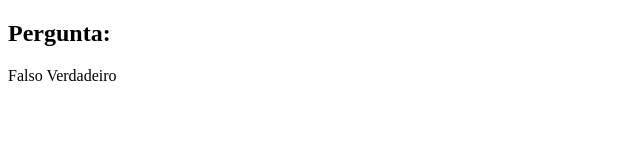
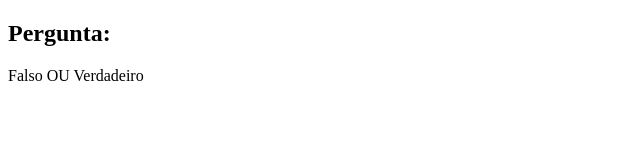
Before and after one commit to WillianOL/Quiz-Javascript, a plain HTML site: page assets/quizPage.html in a window 1280 px wide. Shown: the full height of the page, 0-640 px from the left. Drawn offline with Linux system fonts and the light colour scheme.

Commit message:
Update quizPage.html

```diff
--- a/assets/quizPage.html
+++ b/assets/quizPage.html
@@ -15,6 +15,7 @@
                 </div>
                 <div class="botoes">
                     <a data-botaoResposta="false">Falso</a>
+                    <span>OU</span>
                     <a data-botaoResposta="true">Verdadeiro</a>
                 </div>
             </div>
```
